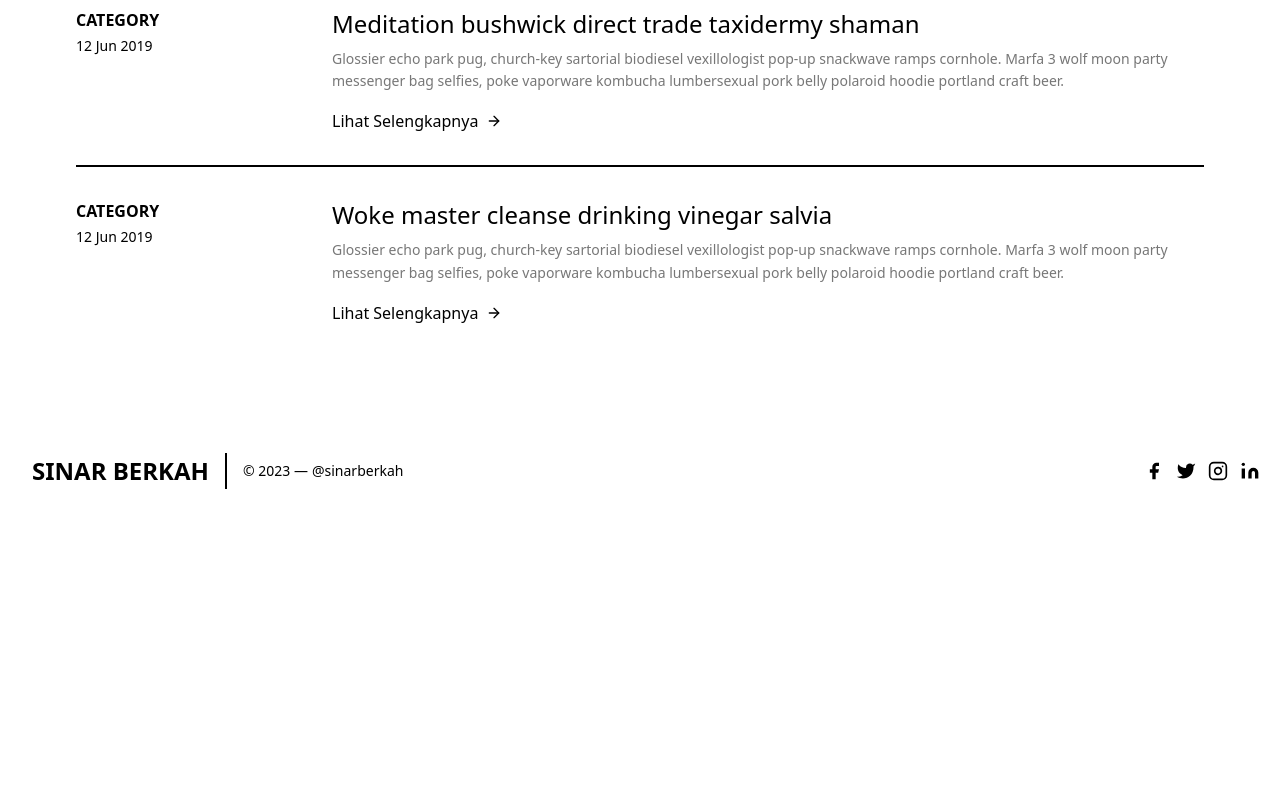
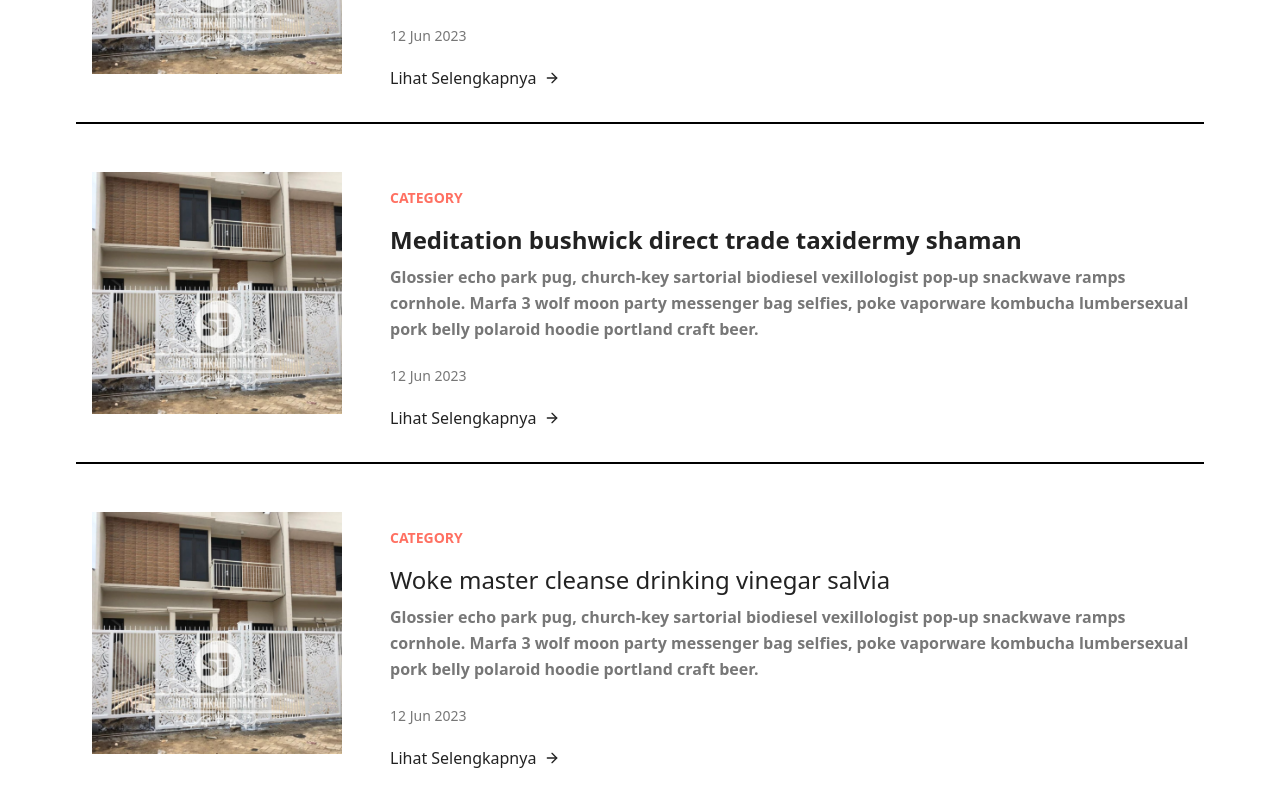
Before and after one commit to ciboox-id/sinarberkah-plato, a Next.js app: page /article in a window 1280 px wide. Shown: the part 360-1160 px from the top of the page. Before the commit the page ends 881 px from the top, so only its background shows below. Built offline with nearby package versions, Linux system fonts and the light colour scheme.

Commit message:
feat: add page portfolio

```diff
--- a/app/article/page.js
+++ b/app/article/page.js
@@ -1,57 +1,65 @@
 import React from 'react';
 
 const News = () => {
-  const articles = [
-    {
-      category: 'CATEGORY',
-      date: '12 Jun 2019',
-      title: 'Bitters hashtag waistcoat fashion axe chia unicorn',
-      description: 'Glossier echo park pug, church-key sartorial biodiesel vexillologist pop-up snackwave ramps cornhole. Marfa 3 wolf moon party messenger bag selfies, poke vaporware kombucha lumbersexual pork belly polaroid hoodie portland craft beer.',
-      link: '/',
-    },
-    {
-      category: 'CATEGORY',
-      date: '12 Jun 2019',
-      title: 'Meditation bushwick direct trade taxidermy shaman',
-      description: 'Glossier echo park pug, church-key sartorial biodiesel vexillologist pop-up snackwave ramps cornhole. Marfa 3 wolf moon party messenger bag selfies, poke vaporware kombucha lumbersexual pork belly polaroid hoodie portland craft beer.',
-      link: '/',
-    },
-    {
-      category: 'CATEGORY',
-      date: '12 Jun 2019',
-      title: 'Woke master cleanse drinking vinegar salvia',
-      description: 'Glossier echo park pug, church-key sartorial biodiesel vexillologist pop-up snackwave ramps cornhole. Marfa 3 wolf moon party messenger bag selfies, poke vaporware kombucha lumbersexual pork belly polaroid hoodie portland craft beer.',
-      link: '/',
-    },
-  ];
-
   return (
-    <section className="px-14">
-      <div className="container px-5 py-24 mx-auto">
-        <div className="-my-8 divide-y-2 divide-gray-100">
-          {articles.map((article, index) => (
-            <div key={index} className="py-8 flex flex-wrap md:flex-nowrap">
-              <div className="md:w-64 md:mb-0 mb-6 flex-shrink-0 flex flex-col">
-                <span className="font-semibold title-font text-gray-700">{article.category}</span>
-                <span className="mt-1 text-gray-500 text-sm">{article.date}</span>
+    <section class="px-14">
+      <div class="container px-5 py-24 mx-auto">
+        <div class="-my-8 divide-y-2 divide-gray-100">
+          <div class="py-8 flex flex-wrap md:flex-nowrap">
+            <div class="md:mb-0 mb-6 flex-shrink-0 flex flex-col lg:w-1/4 md:w-1/2 p-4 w-full">
+              <img class="object-cover object-center w-full h-full" src="./images/12.jpg" alt="article" />
             </div>
-              <div className="md:flex-grow">
-                <h2 className="text-2xl font-medium text-gray-900 title-font mb-2">{article.title}</h2>
-                <p className="leading-relaxed text-sm text-gray">{article.description}</p>
-                <a href={article.link} className="text-indigo-500 inline-flex items-center mt-4 hover:text-main-color">
-                  Lihat Selengkapnya
-                  <svg className="w-4 h-4 ml-2" viewBox="0 0 24 24" stroke="currentColor" strokeWidth="2" fill="none" strokeLinecap="round" strokeLinejoin="round">
+            <div class="md:flex-grow ml-8 pt-8">
+              <p class="text-sm font-semibold title-font text-main-color mb-4">CATEGORY</p>
+              <h2 class="text-2xl font-bold text-dark-main title-font mb-2">Bitters hashtag waistcoat fashion axe chia unicorn</h2>
+              <p class="leading-relaxed text-gray font-semibold">Glossier echo park pug, church-key sartorial biodiesel vexillologist pop-up snackwave ramps cornhole. Marfa 3 wolf moon party messenger bag selfies, poke vaporware kombucha lumbersexual pork belly polaroid hoodie portland craft beer.</p>
+              <p class="mt-6 text-gray text-sm">12 Jun 2023</p>
+              <a class="text-dark-main inline-flex items-center mt-5 hover:text-main-color">Lihat Selengkapnya
+                <svg class="w-4 h-4 ml-2" viewBox="0 0 24 24" stroke="currentColor" stroke-width="2" fill="none" stroke-linecap="round" stroke-linejoin="round">
                   <path d="M5 12h14"></path>
                   <path d="M12 5l7 7-7 7"></path>
                 </svg>
               </a>
             </div>
           </div>
-          ))}
+          <div class="py-8 flex flex-wrap md:flex-nowrap">
+            <div class="md:mb-0 mb-6 flex-shrink-0 flex flex-col lg:w-1/4 md:w-1/2 p-4 w-full">
+              <img class="object-cover object-center w-full h-full" src="./images/12.jpg" alt="article" />
+            </div>
+            <div class="md:flex-grow ml-8 pt-8">
+              <p class="text-sm font-semibold title-font text-main-color mb-4">CATEGORY</p>
+              <h2 class="text-2xl font-bold text-dark-main title-font mb-2">Meditation bushwick direct trade taxidermy shaman</h2>
+              <p class="leading-relaxed text-gray font-semibold">Glossier echo park pug, church-key sartorial biodiesel vexillologist pop-up snackwave ramps cornhole. Marfa 3 wolf moon party messenger bag selfies, poke vaporware kombucha lumbersexual pork belly polaroid hoodie portland craft beer.</p>
+              <p class="mt-6 text-gray text-sm">12 Jun 2023</p>
+              <a class="text-dark-main inline-flex items-center mt-5 hover:text-main-color">Lihat Selengkapnya
+                <svg class="w-4 h-4 ml-2" viewBox="0 0 24 24" stroke="currentColor" stroke-width="2" fill="none" stroke-linecap="round" stroke-linejoin="round">
+                  <path d="M5 12h14"></path>
+                  <path d="M12 5l7 7-7 7"></path>
+                </svg>
+              </a>
+            </div>
+          </div>
+          <div class="py-8 flex flex-wrap md:flex-nowrap">
+            <div class="md:mb-0 mb-6 flex-shrink-0 flex flex-col lg:w-1/4 md:w-1/2 p-4 w-full">
+              <img class="object-cover object-center w-full h-full" src="./images/12.jpg" alt="article" />
+            </div>
+            <div class="md:flex-grow ml-8 pt-8">
+              <p class="text-sm font-bold title-font text-main-color mb-4">CATEGORY</p>
+              <h2 class="text-2xl font-medium text-dark-main title-font mb-2">Woke master cleanse drinking vinegar salvia</h2>
+              <p class="leading-relaxed text-gray font-semibold">Glossier echo park pug, church-key sartorial biodiesel vexillologist pop-up snackwave ramps cornhole. Marfa 3 wolf moon party messenger bag selfies, poke vaporware kombucha lumbersexual pork belly polaroid hoodie portland craft beer.</p>
+              <p class="mt-6 text-gray text-sm">12 Jun 2023</p>
+              <a class="text-dark-main inline-flex items-center mt-5 hover:text-main-color">Lihat Selengkapnya
+                <svg class="w-4 h-4 ml-2" viewBox="0 0 24 24" stroke="currentColor" stroke-width="2" fill="none" stroke-linecap="round" stroke-linejoin="round">
+                  <path d="M5 12h14"></path>
+                  <path d="M12 5l7 7-7 7"></path>
+                </svg>
+              </a>
+            </div>
+          </div>
         </div>
       </div>
     </section>
-  );
-};
+  )
+}
 
 export default News;
```
Lines whose indentation alone changed are shown as unchanged.
